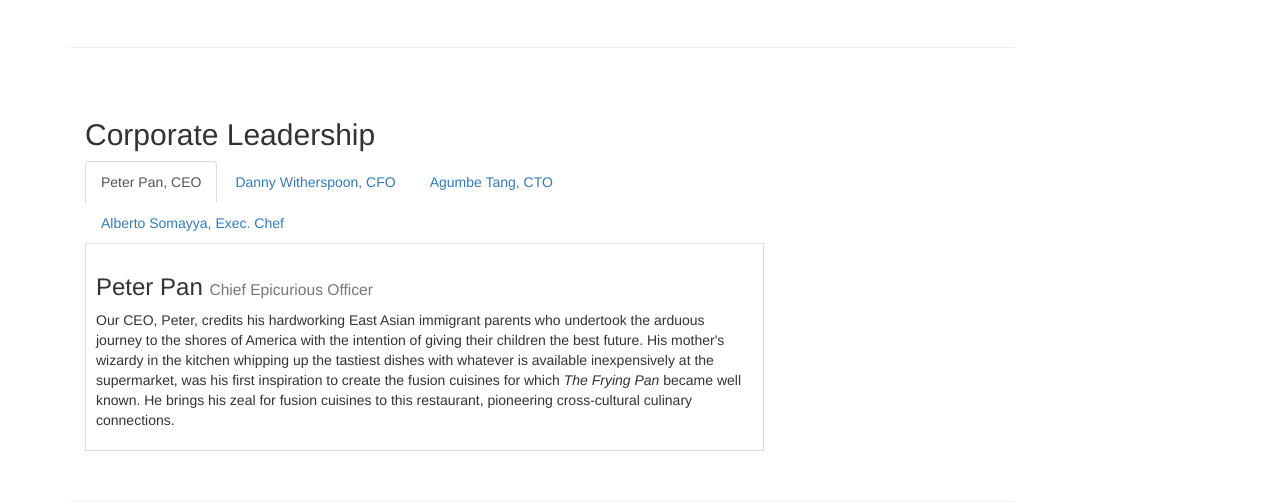
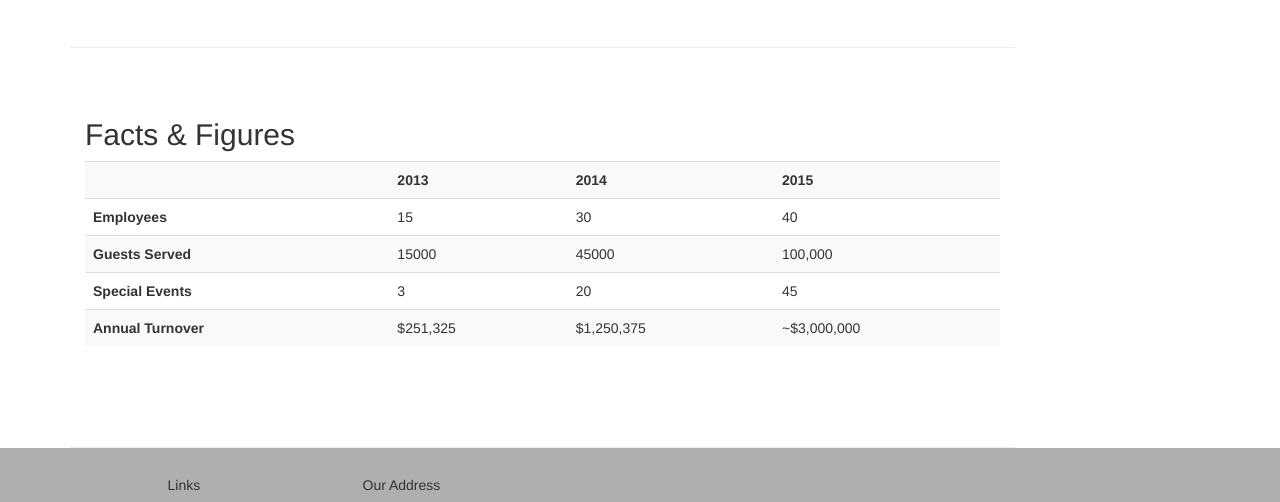
Before and after one commit to rowolff/confusion, a plain HTML site: page aboutus.html in a window 1280 px wide. Shown: the part 1537-2039 px from the top of the page. Drawn offline with nearby package versions, Linux system fonts and the light colour scheme.

Commit message:
removed tab from about

```diff
--- a/aboutus.html
+++ b/aboutus.html
@@ -219,53 +219,6 @@
             </div>
        </div>
 
-       <!-- tabbed version -->
-
-       <div class="row row-content">
-            <div class="col-xs-12 col-sm-9">
-                <h2>Corporate Leadership</h2>
-                  <ul class="nav nav-tabs" role="tablist">
-                    <li role="presentation" class="active">
-                        <a href="#peter" aria-controls="peter"
-                        role="tab" data-toggle="tab">Peter Pan, CEO</a>
-                    </li>
-                    <li role="presentation">
-                        <a href="#danny" aria-controls="danny" role="tab"
-                        data-toggle="tab">Danny Witherspoon, CFO</a>
-                    </li>
-                    <li role="presentation">
-                        <a href="#agumbe" aria-controls="agumbe" role="tab"
-                        data-toggle="tab">Agumbe Tang, CTO</a>
-                    </li>
-                    <li role="presentation">
-                        <a href="#alberto" aria-controls="alberto" role="tab"
-                        data-toggle="tab">Alberto Somayya, Exec. Chef</a>
-                    </li>
-                </ul>
-                <div class="tab-content">
-                    <div role="tabpanel" class="tab-pane fade in active" id="peter">
-                <h3>Peter Pan <small>Chief Epicurious Officer</small></h3>
-                <p>Our CEO, Peter, credits his hardworking East Asian immigrant parents who undertook the arduous journey to the shores of America with the intention of giving their children the best future. His mother's wizardy in the kitchen whipping up the tastiest dishes with whatever is available inexpensively at the supermarket, was his first inspiration to create the fusion cuisines for which <em>The Frying Pan</em> became well known. He brings his zeal for fusion cuisines to this restaurant, pioneering cross-cultural culinary connections.</p>
-                    </div>
-                    <div role="tabpanel" class="tab-pane fade" id="danny">
-                <h3>Dhanasekaran Witherspoon <small>Chief Food Officer</small></h3>
-                <p>Our CFO, Danny, as he is affectionately referred to by his colleagues, comes from a long established family tradition in farming and produce. His experiences growing up on a farm in the Australian outback gave him great appreciation for varieties of food sources. As he puts it in his own words, <em>Everything that runs, wins, and everything that stays, pays!</em></p>
-                    </div>
-                    <div role="tabpanel" class="tab-pane fade" id="agumbe">
-                <h3>Agumbe Tang <small>Chief Taste Officer</small></h3>
-                <p>Blessed with the most discerning gustatory sense, Agumbe, our CFO, personally ensures that every dish that we serve meets his exacting tastes. Our chefs dread the tongue lashing that ensues if their dish does not meet his exacting standards. He lives by his motto, <em>You click only if you survive my lick.</em></p>
-                    </div>
-                    <div role="tabpanel" class="tab-pane fade" id="alberto">
-                <h3>Alberto Somayya <small>Executive Chef</small></h3>
-                <p>Award winning three-star Michelin chef with wide International experience having worked closely with whos-who in the culinary world, he specializes in creating mouthwatering Indo-Italian fusion experiences. He says, <em>Put together the cuisines from the two craziest cultures, and you get a winning hit! Amma Mia!</em></p>
-                    </div>
-                </div>
-            </div>
-             <div class="col-xs-12 col-sm-3">
-                <p style="padding:20px;"></p>
-            </div>
-       </div>
-
        <!-- facts & figures -->
 
         <div class="row row-content" id="facts">
```
